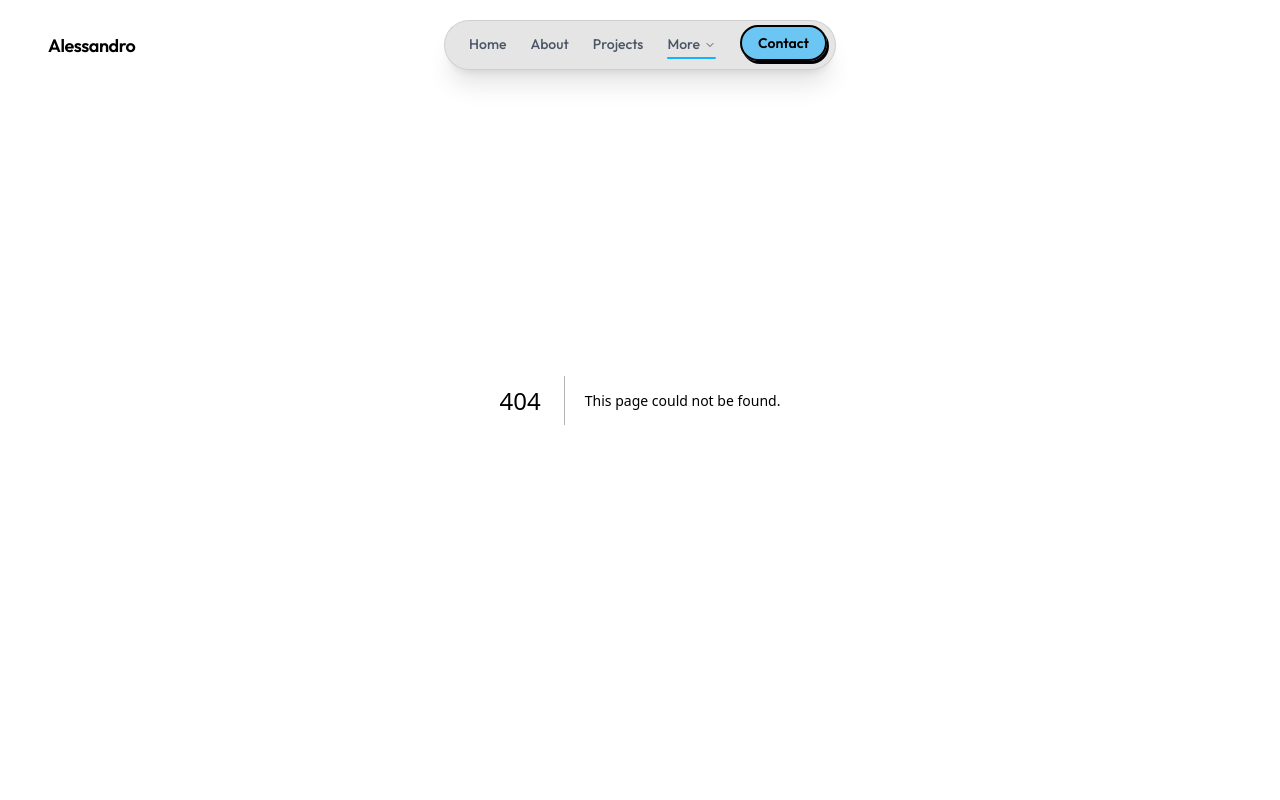
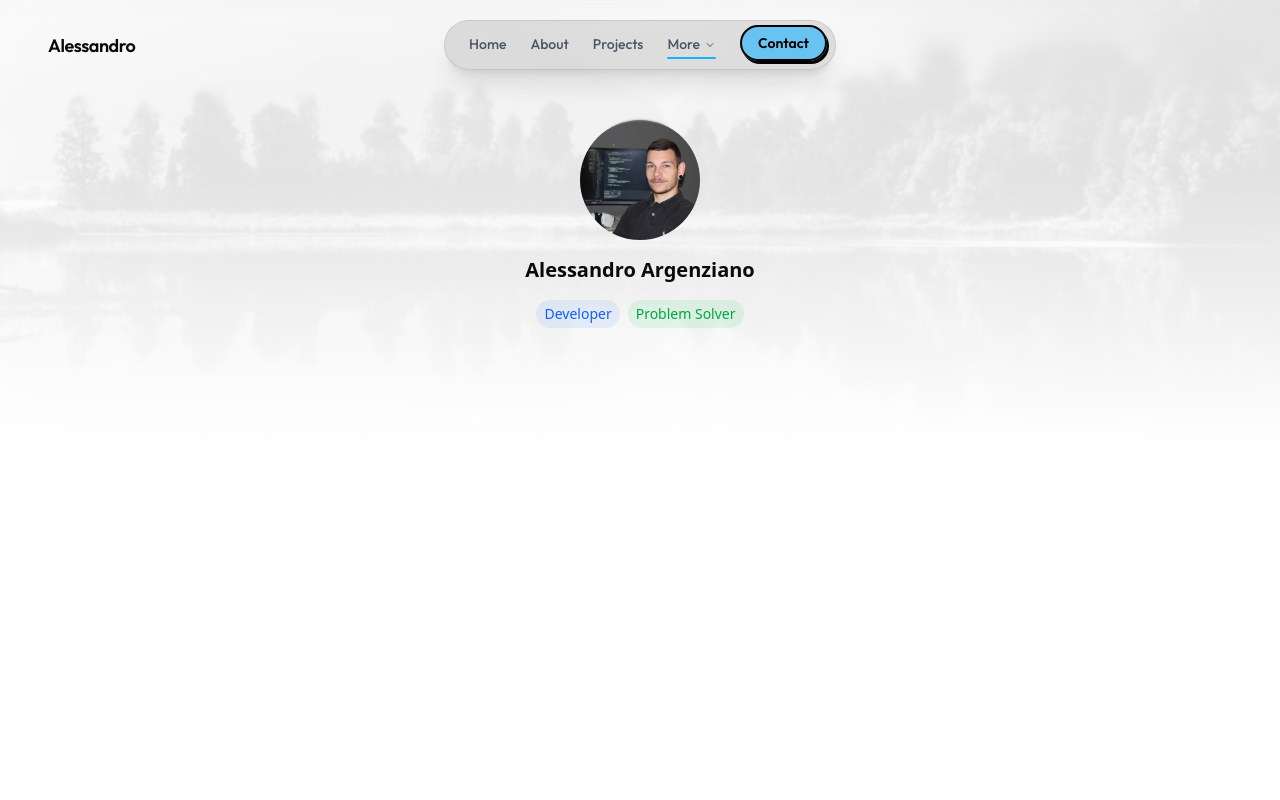
Before and after one commit to alessandro-arg/portfolio-2.0, a Next.js app: page /links in a window 1280 px wide. Before the commit this address had no page. Shown: the top 800 px of the page. Built offline with nearby package versions, Linux system fonts and the light colour scheme; what fumadocs-ui would draw is missing.

Commit message:
feat: working on the links page

```diff
--- /dev/null
+++ b/app/links/page.tsx
@@ -0,0 +1,36 @@
+export default function Links() {
+  return (
+    <>
+      <div className="absolute inset-0 z-[-1] h-[450px] w-full overflow-hidden bg-neutral-100/60 dark:bg-neutral-950/80 [mask-image:linear-gradient(rgb(0,0,0)_40%,rgba(0,0,0,0)_100%)] opacity-30">
+        <img
+          src="/images/nature-bg.webp"
+          alt="nature background"
+          loading="lazy"
+          decoding="async"
+          className="pointer-events-none absolute inset-0 z-[-1] h-[450px] w-full object-cover mix-blend-overlay select-none grayscale-100"
+        />
+      </div>
+      <section className="mx-auto w-full max-w-7xl overflow-x-hidden">
+        <div className="relative mx-auto min-h-screen max-w-lg overflow-x-hidden px-4">
+          <div className="relative mx-auto flex flex-col items-center justify-center gap-4 overflow-hidden pt-30 pb-6">
+            <img
+              src="/images/profile.jpg"
+              alt="profile picture"
+              className="rounded-full h-[120px] w-[120px] object-cover object-center"
+            />
+            <h1 className="font-semibold text-xl">Alessandro Argenziano</h1>
+            <div className="flex flex-wrap gap-x-2 gap-y-1 text-xs md:text-sm">
+              <span className="rounded-full px-2 py-1 bg-blue-500/10 text-blue-600 dark:text-blue-500">
+                Developer
+              </span>
+              <span className="rounded-full px-2 py-1 bg-green-500/10 text-green-600 dark:text-green-500">
+                Problem Solver
+              </span>
+            </div>
+          </div>
+          <div className="mx-auto mb-4 flex w-fit gap-x-2 md:text-sm"></div>
+        </div>
+      </section>
+    </>
+  );
+}
--- a/components/layout/_ui/MoreMenu.tsx
+++ b/components/layout/_ui/MoreMenu.tsx
@@ -59,8 +59,6 @@ export function MoreMenu({ active, underlineLayoutId }: Props) {
               "border border-black/10 dark:border-white/10",
               "bg-white/90 dark:bg-neutral-900/90 backdrop-blur",
               "shadow-xl"
-              // keep your position tweaks here if you added them
-              // e.g. "translate-y-3 -translate-x-4"
             )}
           >
             <ul className="flex w-[320px] flex-col gap-2 p-2 md:w-[340px] lg:w-[360px]">
```
